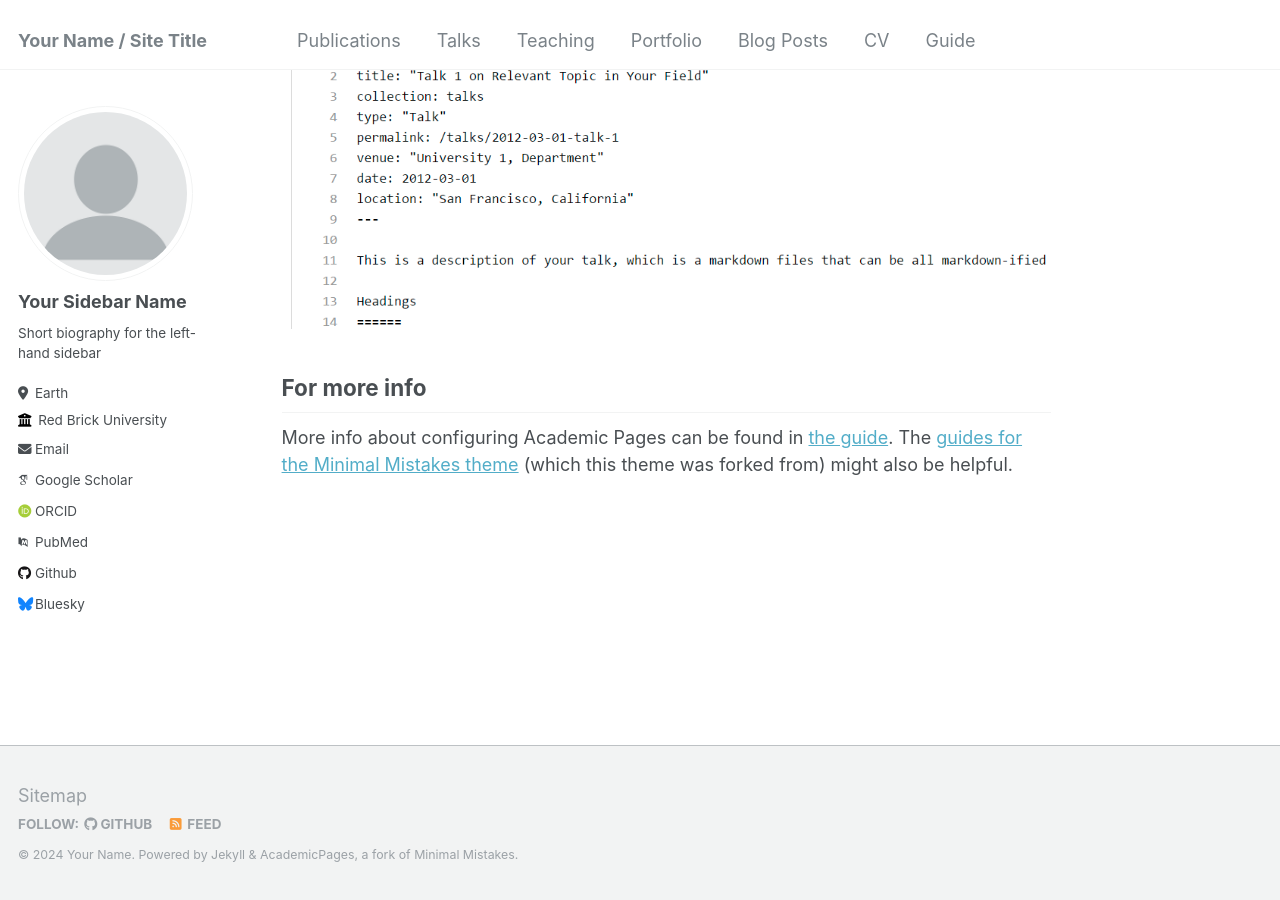
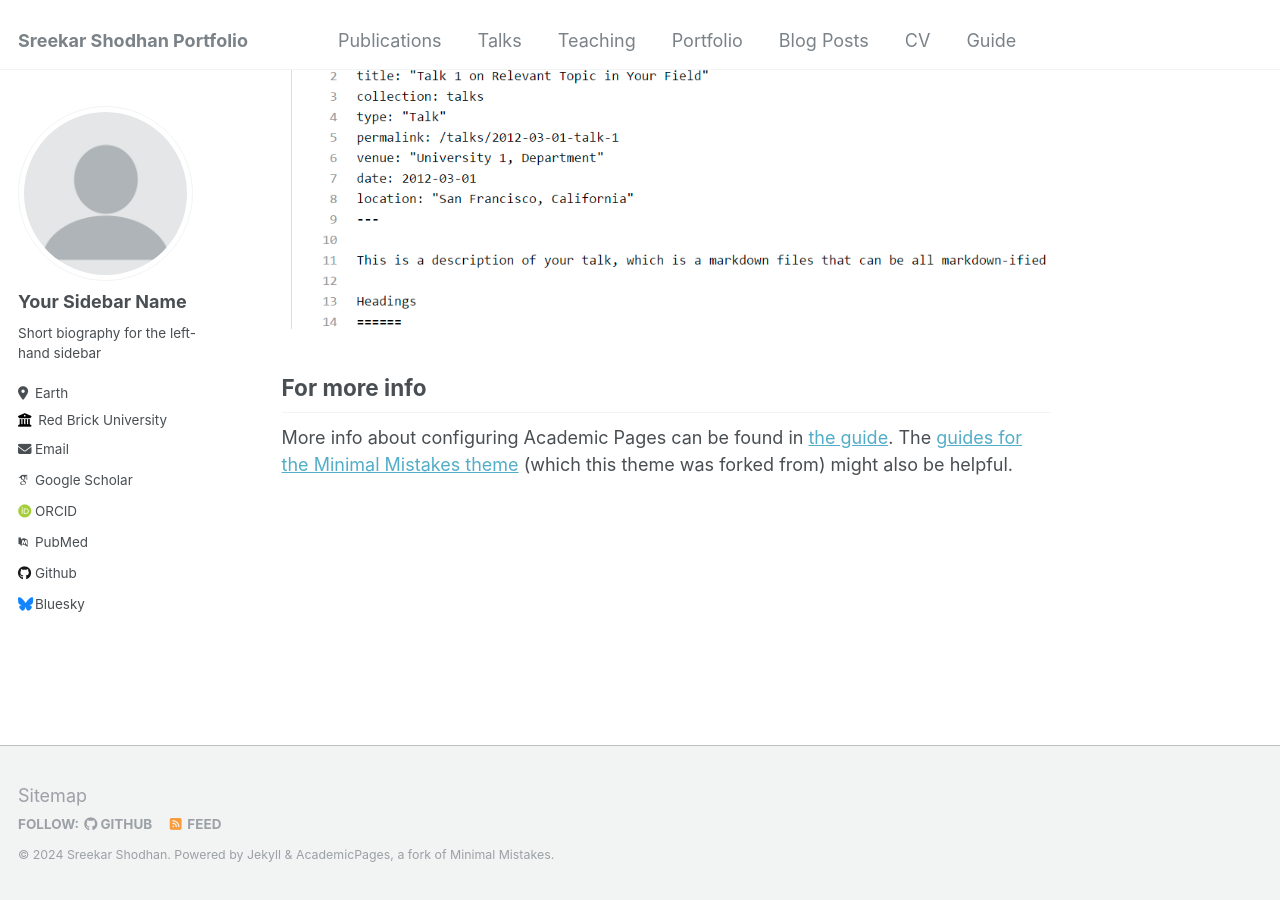
Before and after one commit to Sreekar-Shodhan/sreekar-shodhan.github.io, a Jekyll site: the page built from _pages/about.md, in a window 1280 px wide and 900 px high, scrolled down 2660 px. Built offline with Jekyll 4.4.1, drawn with Linux system fonts in a browser that asks for light colours; some web fonts are replaced.

Commit message:
name change

```diff
--- a/_config.yml
+++ b/_config.yml
@@ -8,9 +8,9 @@
 
 # Basic Site Settings
 locale                   : "en-US"
-title                    : "Your Name / Site Title"
+title                    : "Sreekar Shodhan Portfolio"
 title_separator          : "-"
-name                     : &name "Your Name"
+name                     : &name "Sreekar Shodhan"
 description              : &description "personal description"
 url                      : https://academicpages.github.io # the base hostname & protocol for your site e.g. "https://mmistakes.github.io"
 baseurl                  : "" # the subpath of your site, e.g. "/blog"
```
